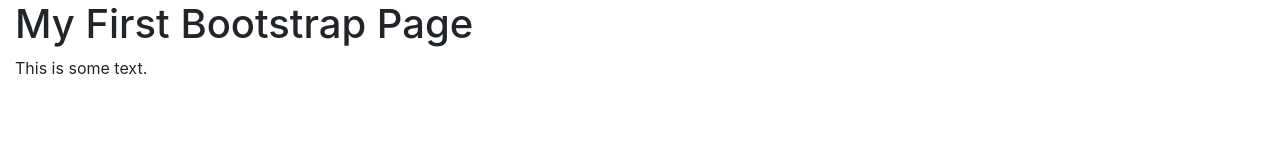
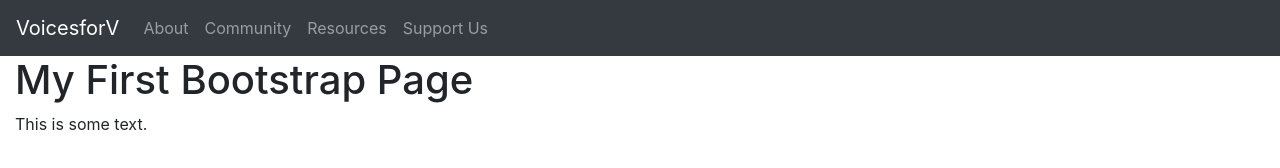
Before and after one commit to thrgardinad/voicesforvaccines_redesign_project, a plain HTML site: page index.html in a window 1280 px wide. Drawn offline with nearby package versions, Linux system fonts and the light colour scheme.

Commit message:
hamburger

```diff
--- a/index.html
+++ b/index.html
@@ -10,6 +10,33 @@
   <script src="https://maxcdn.bootstrapcdn.com/bootstrap/4.5.2/js/bootstrap.min.js"></script>
 </head>
 <body>
+    <nav class="navbar navbar-expand-md bg-dark navbar-dark">
+        <!-- Brand -->
+        <a class="navbar-brand" href="#">VoicesforV</a>
+
+        <!-- Toggler/collapsibe Button -->
+        <button class="navbar-toggler" type="button" data-toggle="collapse" data-target="#collapsibleNavbar">
+          <span class="navbar-toggler-icon"></span>
+        </button>
+
+        <!-- Navbar links -->
+        <div class="collapse navbar-collapse" id="collapsibleNavbar">
+            <ul class="navbar-nav">
+                <li class="nav-item">
+                    <a class="nav-link" href="#">About</a>
+                </li>
+                <li class="nav-item">
+                    <a class="nav-link" href="#">Community</a>
+                </li>
+                <li class="nav-item">
+                    <a class="nav-link" href="#">Resources</a>
+                </li>
+                <li class="nav-item">
+                    <a class="nav-link" href="#">Support Us</a>
+                </li>
+          </ul>
+        </div>
+      </nav>
 
 <div class="container-fluid">
   <h1>My First Bootstrap Page</h1>
```
